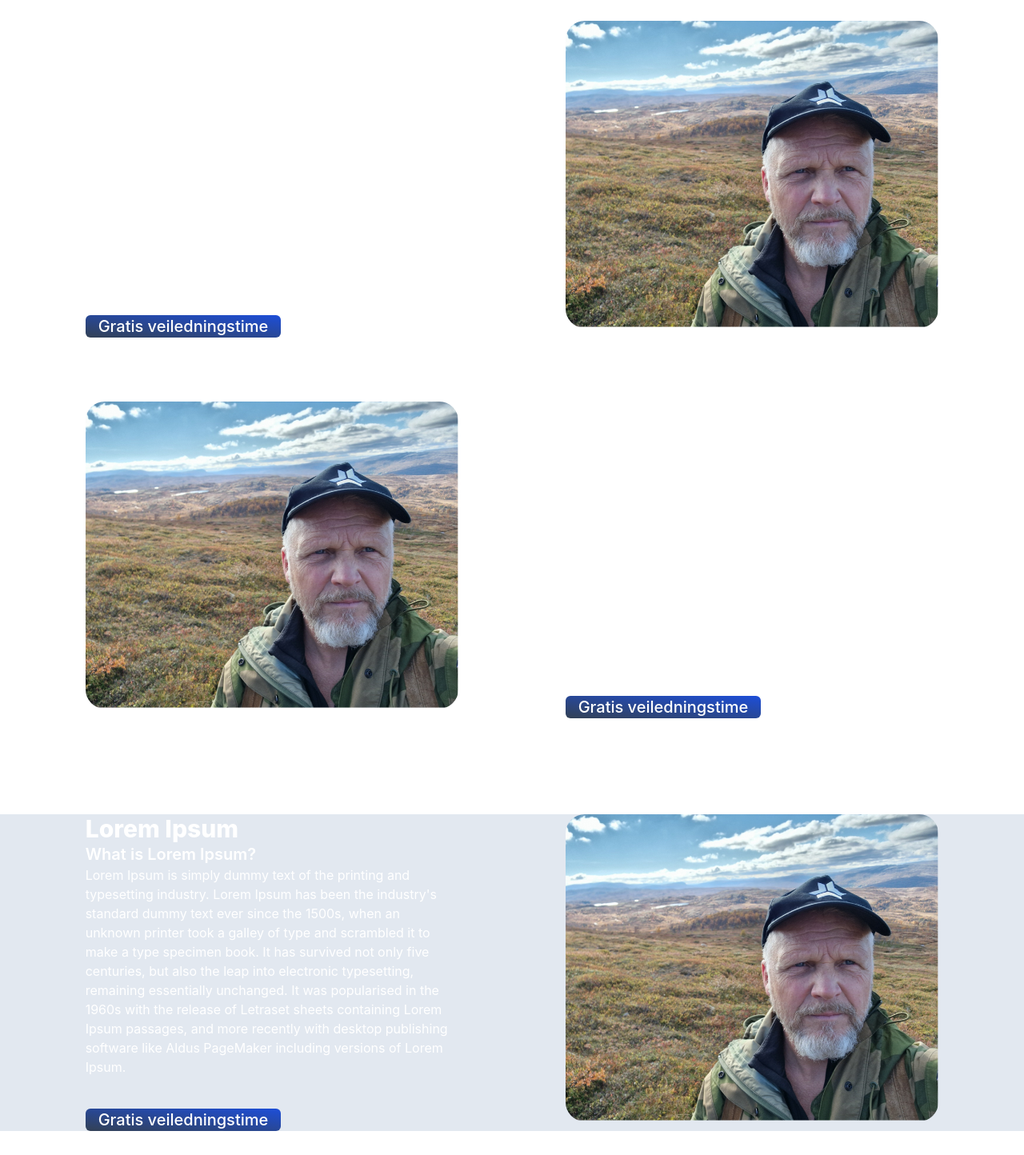
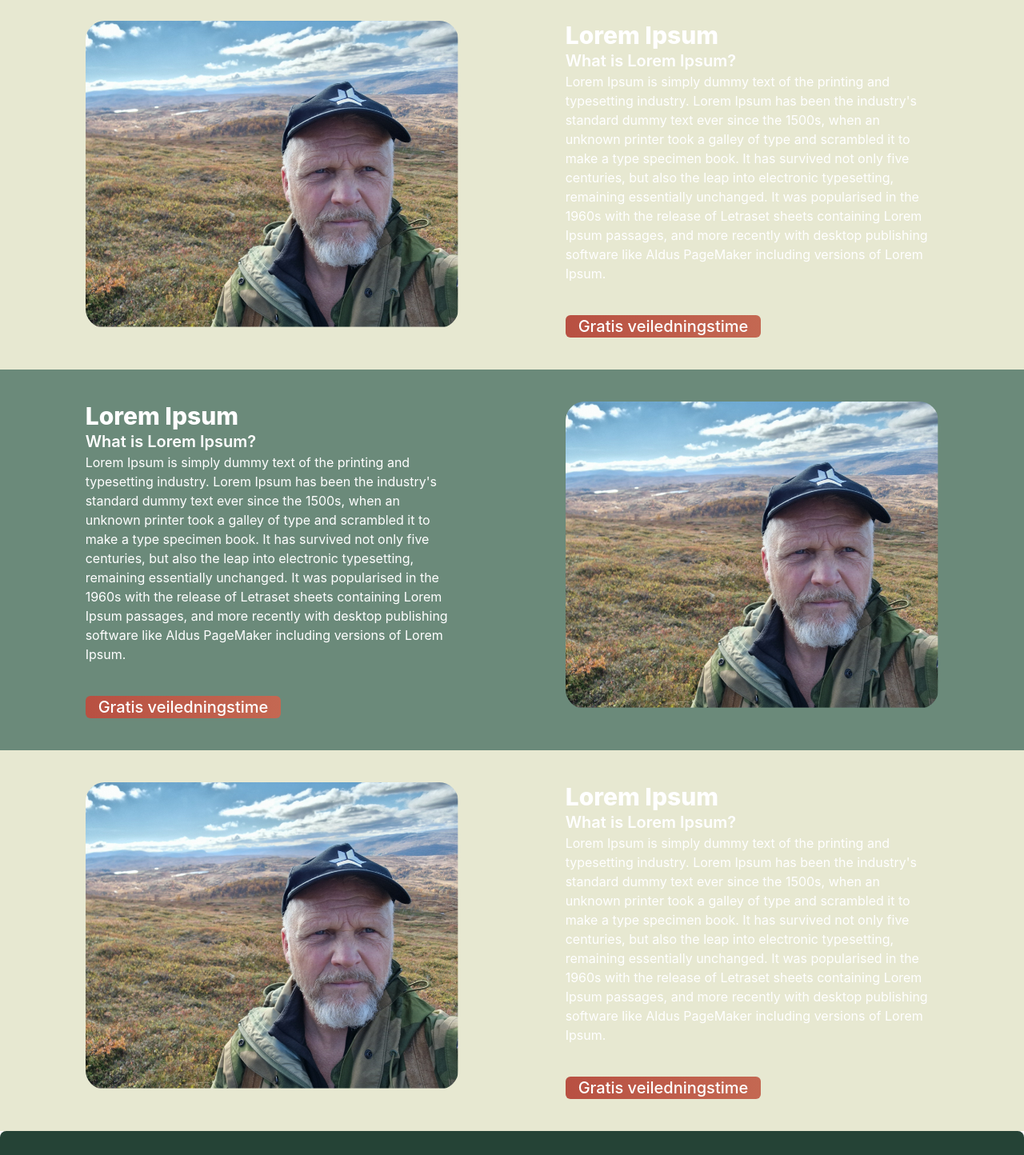
Before and after one commit to tebendheim/jancoach, a React (Vite) app: page / in a window 1280 px wide. Shown: the part 1330-2774 px from the top of the page at 80% size. Built offline with nearby package versions, Linux system fonts and the light colour scheme.

Commit message:
endret farger på home-page

```diff
--- a/src/Components/Footer.tsx
+++ b/src/Components/Footer.tsx
@@ -6,7 +6,7 @@ import logo from "../Bilder/Logo (2).svg";
 
 const Footer: React.FC = () => {
   return (
-    <footer className="relative mx-5 bottom-0 z-0 rounded-lg shadow bg-slate-200 dark:bg-slate-800">
+    <footer className="bg-new-dark-green relative bottom-0 z-0 rounded-lg shadow dark:bg-slate-800">
       <div className="w-full max-w-screen-xl mx-auto p-4 md:py-8">
         <div className="sm:flex sm:items-center sm:justify-between">
           <Link to="#" className="flex items-center mb-4 sm:mb-0 ">
@@ -15,11 +15,11 @@ const Footer: React.FC = () => {
               className="h-8 mr-3 bg-white rounded-full"
               alt="Flowbite Logo"
             />
-            <span className="self-center text-2xl font-semibold whitespace-nowrap dark:text-white">
+            <span className="self-center text-skog text-2xl font-semibold whitespace-nowrap dark:text-white">
               Hel Ved Coaching
             </span>
           </Link>
-          <ul className="flex flex-wrap items-center mb-6 text-sm font-medium text-gray-500 sm:mb-0 dark:text-gray-400">
+          <ul className="flex flex-wrap items-center mb-6 text-sm font-medium text-skog sm:mb-0 dark:text-gray-400">
             <li>
               <Link to="#" className="mr-4 hover:underline md:mr-6 ">
                 About
@@ -42,8 +42,8 @@ const Footer: React.FC = () => {
             </li>
           </ul>
         </div>
-        <hr className="my-6 border-gray-200 sm:mx-auto dark:border-gray-700 lg:my-8" />
-        <span className="block text-sm text-gray-500 sm:text-center dark:text-gray-400">
+        <hr className="my-6 border-skog sm:mx-auto dark:border-gray-700 lg:my-8" />
+        <span className="block text-sm text-skog sm:text-center dark:text-gray-400">
           © 2023 <span className="hover:underline">Tom-Elbin bendheim</span>
         </span>
       </div>
--- a/src/Components/MyButton.tsx
+++ b/src/Components/MyButton.tsx
@@ -1,18 +1,25 @@
-import React from 'react';
-import {Navigate, Link} from 'react-router-dom'
-
+import React from "react";
+import { Navigate, Link } from "react-router-dom";
 
 interface MyButtonProps {
-    buttonText: string;
-    className?:string;
-    to:string;
-  }
+  buttonText: string;
+  className?: string;
+  to: string;
+  textColor?: string;
+}
 
-const MyButton: React.FC<MyButtonProps> = ({buttonText, className, to}) => {
-    return (
-                <Link className={`${className} px-4 bg-gradient-to-tr from-slate-700 dark:from-slate-200 to bg-blue-700 dark:bg-blue-400 rounded-md`} to={to}>
-					<button className=" text-white text-center text-xl font-medium  dark:text-black">{buttonText}</button>
-				</Link>
-    );
-}
+const MyButton: React.FC<MyButtonProps> = ({
+  buttonText,
+  className,
+  to,
+  textColor,
+}) => {
+  return (
+    <Link className={`${className} px-4  rounded-md`} to={to}>
+      <button className={` ${textColor} text-center text-xl font-medium`}>
+        {buttonText}
+      </button>
+    </Link>
+  );
+};
 export default MyButton;
--- a/src/Components/Navbar.tsx
+++ b/src/Components/Navbar.tsx
@@ -6,7 +6,12 @@ import "../css/mask.css";
 // import logo from "../../Bilder/Logo (2).svg";
 import logo from "../Bilder/Logo (2).svg";
 
-const Navbar: React.FC = () => {
+interface props {
+  bgColor: string;
+  logoColor: string;
+}
+
+const Navbar: React.FC<props> = ({ bgColor, logoColor }) => {
   const [toggleDD, onToggleDD] = React.useState<boolean>(false);
   const menu = document.getElementById("navbar-default");
   const handleClick = () => {
@@ -26,7 +31,7 @@ const Navbar: React.FC = () => {
       {/* <nav className={` md:h-24 grid grid-rows-1 grid-cols-1 fixed bg-gradient-to-b from-white to-transparent bg-opacity-20 dark:bg-gradient-to-b dark:from-black    dark:bg-opacity-20 w-full `}> */}
       <nav
         // className={`w-full  fixed bg-gradient-to-b from-white to-transparent bg-opacity-80 dark:from-black dark:to-transparent`}
-        className="flex w-full sm:h-20  bg-dark-green/90"
+        className={`flex w-full ${bgColor} sm:h-20  `}
       >
         <div
           // className={`inline-flex flex-row justify-around ${toggleDD ? "" : ""} `}
@@ -35,7 +40,7 @@ const Navbar: React.FC = () => {
           <div className="flex justify-between w-full sm:w-fit">
             <Link to="/" className="flex items-center h-full">
               <img
-                className=" h-16 bg-none dark:bg-white rounded-full"
+                className={` h-16 ${logoColor} rounded-full`}
                 src={logo}
               ></img>
             </Link>
--- a/src/Components/NavbarPicture.tsx
+++ b/src/Components/NavbarPicture.tsx
@@ -11,6 +11,8 @@ interface BildeProps {
   componentHeight: Size | number;
   tekstkomponent: React.FC;
   children?: ReactNode; // Children can be any valid ReactNode
+  navColor: string;
+  logoColor: string;
 }
 
 const NavbarPicture: React.FC<BildeProps> = ({
@@ -20,11 +22,13 @@ const NavbarPicture: React.FC<BildeProps> = ({
   componentHeight,
   tekstkomponent: TekstKomponent,
   children,
+  navColor,
+  logoColor,
 }) => {
   return (
     <section className={`relative h-screen flex flex-col`}>
       <div className="relative h-20">
-        <Navbar />
+        <Navbar bgColor={navColor} logoColor={logoColor} />
       </div>
       <div
         className="mt-20
--- a/src/Pages/Home.tsx
+++ b/src/Pages/Home.tsx
@@ -22,106 +22,78 @@ function Home(): JSX.Element {
   };
 
   return (
-    <section className=" ">
-      <div className="relative h-screen mb-10">
+    <section className="bg-light-beige">
+      <div className="relative h-screen mb-10 bg-light-beige dark:bg-gray-500">
         <NavbarPicture
           imgUrl={logo}
           componentHeight={"full"}
           height="full"
           width={"full"}
           tekstkomponent={navSlogan}
+          navColor={"bg-new-dark-green/90"}
+          logoColor={"bg-skog"}
         />
       </div>
 
       <HomeComponents
-        bgColor="bg-slate-200"
+        bgColor="bg-skog"
         darkBgColor="bg-slate-800"
         flexDirection="flex-col md:flex-row"
         myButton={
           <MyButton
-            className="w-fit inline-flex"
+            className="w-fit inline-flex bg-gradient-to-terracotta-red"
             buttonText="Gratis veiledningstime"
             to="/kontakt"
+            textColor="text-white"
           />
         }
         image={JanPaaFjellet}
       />
 
       <HomeComponents
-        bgColor=""
+        bgColor="bg-light-beige"
         darkBgColor=""
-        flexDirection=""
+        flexDirection="flex-col md:flex-row-reverse"
         myButton={
           <MyButton
-            className="w-fit inline-flex"
+            className="w-fit inline-flex bg-gradient-to-terracotta-red"
             buttonText="Gratis veiledningstime"
             to="/kontakt"
+            textColor="text-white"
           />
         }
         image={JanPaaFjellet}
       />
 
-      <section className=" flex flex-row justify-around px-20 py-10 gap-20 w-full ">
-        <div
-          className={` h-96 w-5/12 rounded-3xl
-      				bg-no-repeat bg-cover bg-right-bottom bg-clip-content`}
-          style={{ backgroundImage: `url(${JanPaaFjellet})` }}
-        ></div>
-        <div className="w-5/12">
-          <h1 className="text-3xl font-extrabold text-white">Lorem Ipsum</h1>
-          <h2 className="text-xl font-semibold text-white">
-            What is Lorem Ipsum?
-          </h2>
-          <p className="text-white text-md mb-10">
-            Lorem Ipsum is simply dummy text of the printing and typesetting
-            industry. Lorem Ipsum has been the industry's standard dummy text
-            ever since the 1500s, when an unknown printer took a galley of type
-            and scrambled it to make a type specimen book. It has survived not
-            only five centuries, but also the leap into electronic typesetting,
-            remaining essentially unchanged. It was popularised in the 1960s
-            with the release of Letraset sheets containing Lorem Ipsum passages,
-            and more recently with desktop publishing software like Aldus
-            PageMaker including versions of Lorem Ipsum.
-          </p>
-
+      <HomeComponents
+        bgColor="bg-skog"
+        darkBgColor=""
+        flexDirection="flex-col md:flex-row"
+        myButton={
           <MyButton
-            className="w-fit inline-flex"
+            className="w-fit inline-flex bg-gradient-to-terracotta-red"
             buttonText="Gratis veiledningstime"
             to="/kontakt"
+            textColor="text-white"
           />
-        </div>
-      </section>
+        }
+        image={JanPaaFjellet}
+      />
 
-      <section className="flex flex-row justify-around px-20 my-20 gap-20 w-full bg-slate-200 dark:bg-slate-800">
-        <div className="w-5/12">
-          <h1 className="text-3xl font-extrabold text-white">Lorem Ipsum</h1>
-          <h2 className="text-xl font-semibold text-white">
-            What is Lorem Ipsum?
-          </h2>
-          <p className="text-white text-md mb-10">
-            Lorem Ipsum is simply dummy text of the printing and typesetting
-            industry. Lorem Ipsum has been the industry's standard dummy text
-            ever since the 1500s, when an unknown printer took a galley of type
-            and scrambled it to make a type specimen book. It has survived not
-            only five centuries, but also the leap into electronic typesetting,
-            remaining essentially unchanged. It was popularised in the 1960s
-            with the release of Letraset sheets containing Lorem Ipsum passages,
-            and more recently with desktop publishing software like Aldus
-            PageMaker including versions of Lorem Ipsum.
-          </p>
-
+      <HomeComponents
+        bgColor="bg-light-beige"
+        darkBgColor=""
+        flexDirection="flex-col md:flex-row-reverse"
+        myButton={
           <MyButton
-            className="w-fit inline-flex"
+            className="w-fit inline-flex bg-gradient-to-terracotta-red"
             buttonText="Gratis veiledningstime"
             to="/kontakt"
+            textColor="text-white"
           />
-        </div>
-        <div
-          className={` h-96 w-5/12 rounded-3xl
-      				bg-no-repeat bg-cover bg-right-bottom bg-clip-content`}
-          style={{ backgroundImage: `url(${JanPaaFjellet})` }}
-        ></div>
-      </section>
+        }
+        image={JanPaaFjellet}
+      />
     </section>
   );
 }
--- a/tailwind.config.cjs
+++ b/tailwind.config.cjs
@@ -8,10 +8,23 @@ module.exports = {
         nav: "rgb(210,190,210)",
         background: "rgb(210,190,210",
         "dark-green": "#31473A",
+        "light-grey": "#EDF4F2",
+        "terracotta-red": "#B85042",
+        "light-beige": "#E7E8D1",
+        "muted-teal": "#A7BEAE",
+        "less-muted-teal": "#9bb09d",
+        "new-dark-green": "#254336",
+        skog: "#6B8A7A",
+        spygroenn: "#B7B597",
+        sofa: "#DAD3BE",
       },
       gridAutoRows: {
         3: "auto 1fr auto auto / auto 1fr",
         "4-auto": "auto auto auto auto",
+      },
+      backgroundImage: {
+        "gradient-to-terracotta-red":
+          "linear-gradient(to left, #C46852, #B85042)",
       },
       gridTemplateRows: {
         navBar2: "4rem auto",
```
